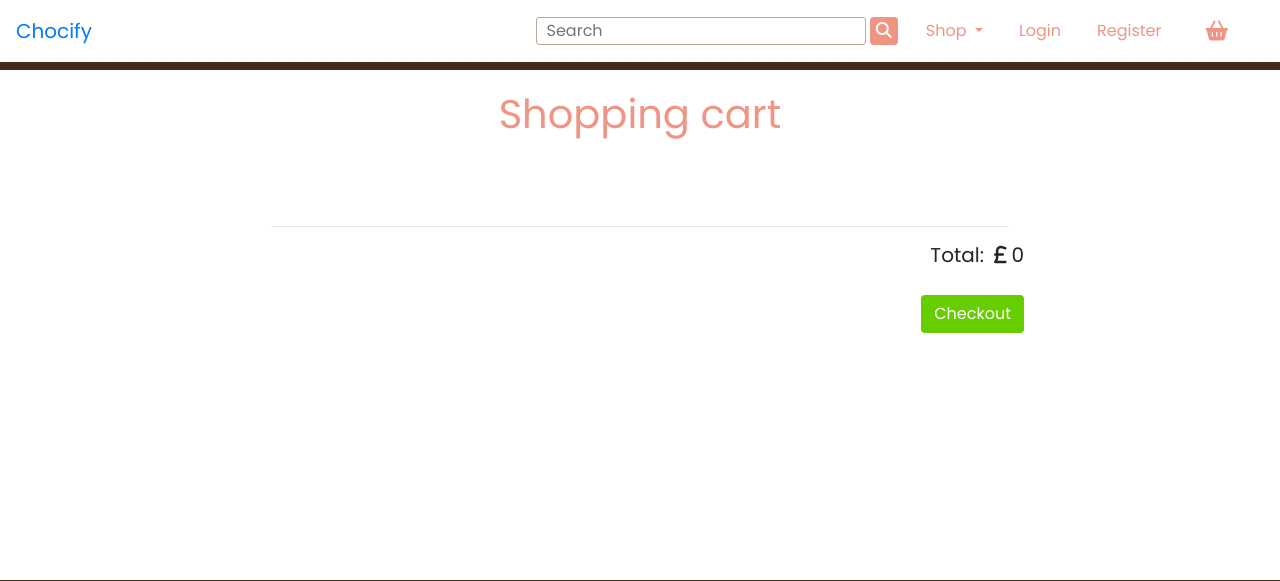
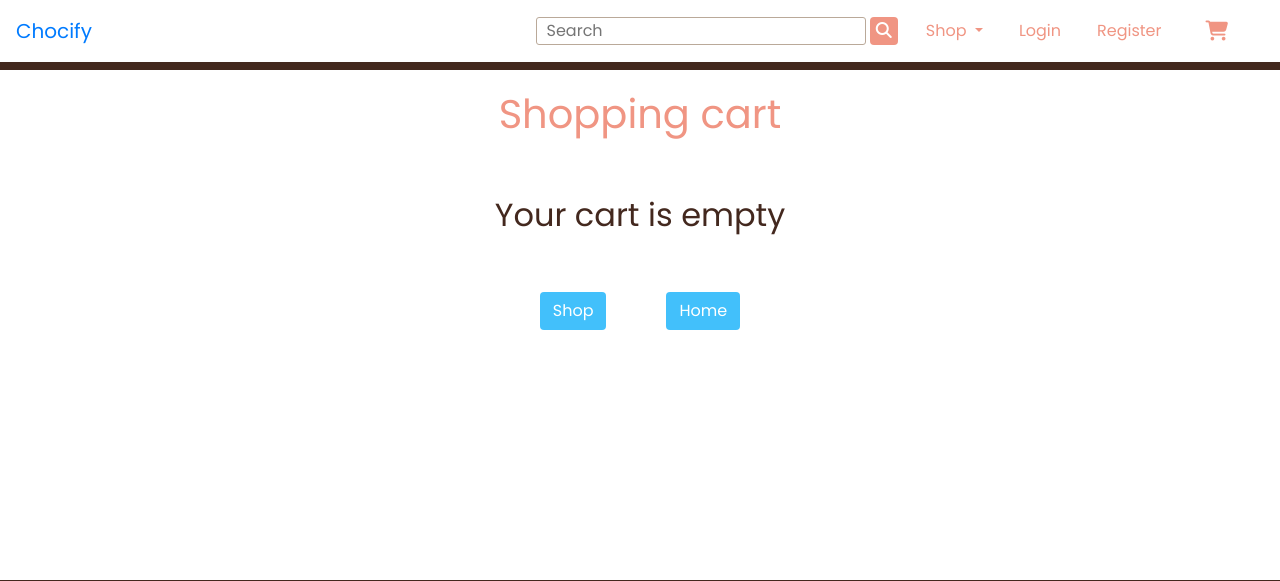
Before and after one commit to Angie55/milestoneFour-chocify, a Django app: page /cart/ in a window 1280 px wide. Shown: the top 581 px of the page. Run offline with Django 3.2, Linux system fonts and the light colour scheme; some libraries are stand-ins or nearby versions.

Commit message:
Styled cart count badge and added content to display if the cart is empty

```diff
--- a/cart/templates/cart.html
+++ b/cart/templates/cart.html
@@ -3,6 +3,7 @@
 {% load bootstrap_tags %}
 {% block page_heading %}Shopping cart{% endblock %}
 {% block content %}
+{% if product_count > 0 %}
 <div class="container-fluid cart-width-container short-content cart-page">
     <!--Displays items added to the cart-->
     <div class="row cart-contents">
@@ -47,5 +48,16 @@
     <a href="{% url 'checkout' %}" class="btn checkout-btn" role="button">Checkout</a>
     </div>
 </div>
+{% endif %}
+
+{% if product_count == 0 %}
+<div class="container-fluid short-content">
+    <h2 class="empty-cart">Your cart is empty</h2>
+    <div class="row justify-content-center ">
+        <a href="{% url 'products' %}" class="btn blue-btn empty-cart-btn" role="button">Shop</a>
+        <a href="{% url 'index' %}" class="btn blue-btn empty-cart-btn" role="button">Home</a>
+    </div>
+{% endif %}
+</div>
 
 {% endblock %}
--- a/static/css/style.css
+++ b/static/css/style.css
@@ -59,6 +59,11 @@ p {
     border-radius: 3px;
     padding-left: 10px;
     color: #baa999;
+}
+
+.badge-color {
+    background-color: #42C0FB;
+    color: white;
 }
 
 /*--------------------------------- General*/
@@ -450,6 +455,16 @@ p {
     margin-bottom: 25px;
 }
 
+.empty-cart {
+    text-align: center;
+    color:#43281e;
+    margin-top: 50px;
+}
+
+.empty-cart-btn {
+    margin: 50px 30px;
+}
+
 /*--------------------------------- Checkout*/
 
 .checkout-cart-items {
--- a/templates/base.html
+++ b/templates/base.html
@@ -78,9 +78,9 @@
             </ul>
             <!--shopping cart icon-->
             <a class="nav-link nav-link-colour nav-icon" href="{% url 'view_cart' %}">
-                <i class="fas fa-shopping-basket" title="Cart"></i>
+                <i class="fas fa-shopping-cart" title="Cart"></i>
                 {% if product_count > 0 %}
-                    <label class="badge badge-success">{{ product_count }}</label>
+                    <label class="badge badge-color">{{ product_count }}</label>
                 {% endif %}
             </a>
         </div>
```
